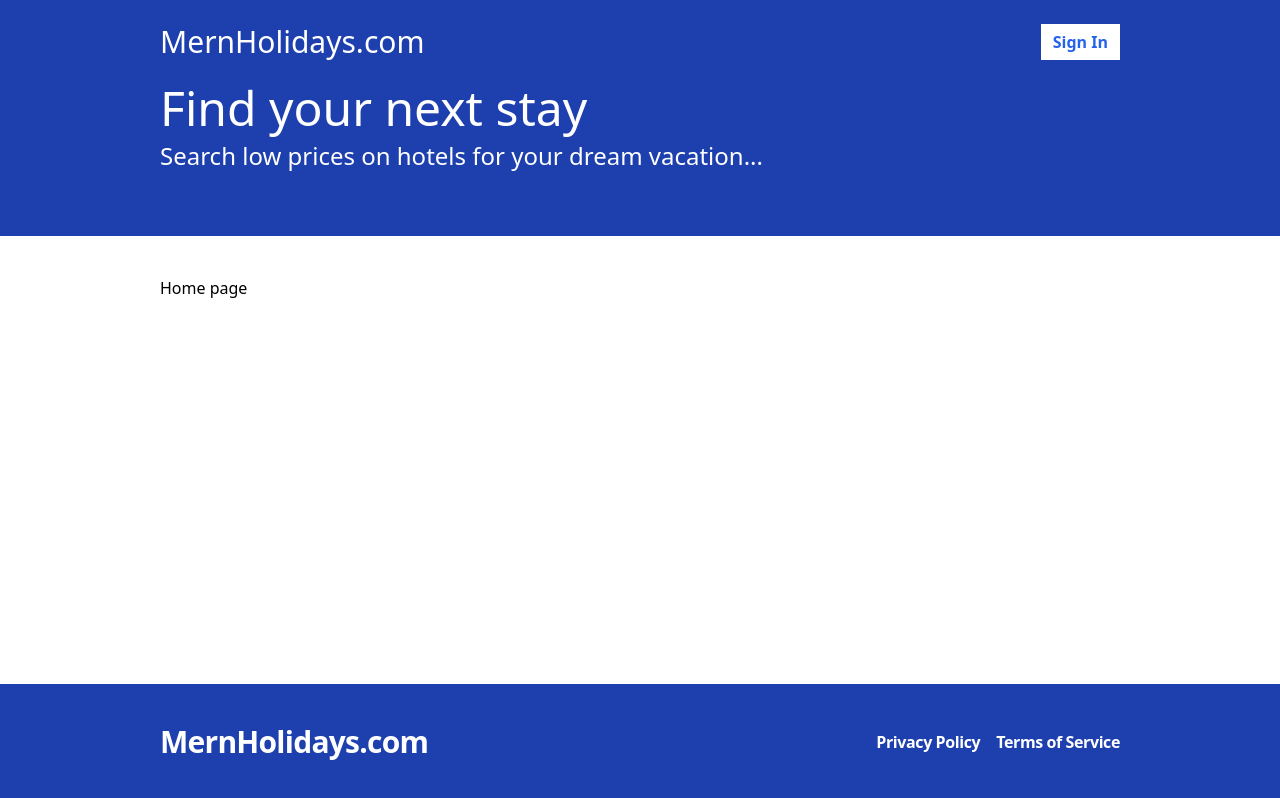
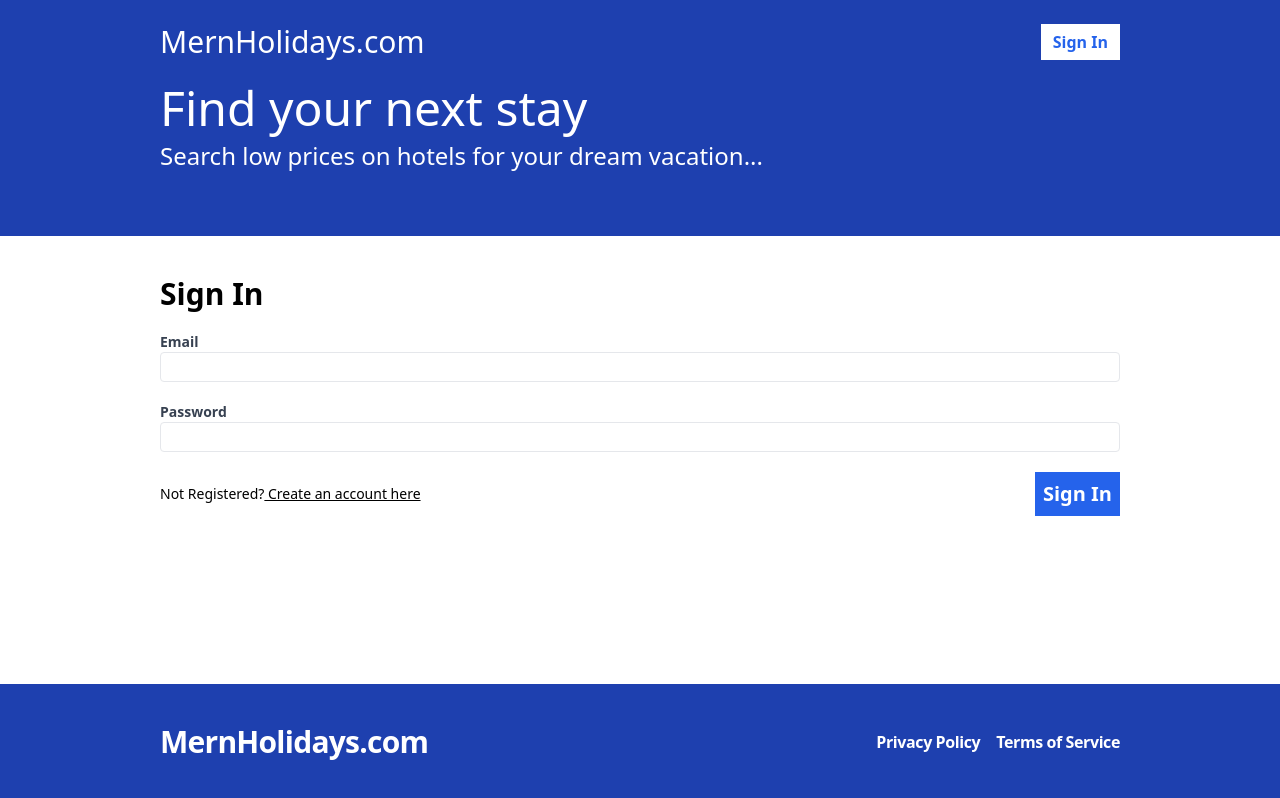
Before and after one commit to lapadatovic/MERNBookingApp, a React (Vite) app in the folder frontend/: page /sign-in in a window 1280 px wide. Before the commit this address led to /. Built offline with nearby package versions, Linux system fonts and the light colour scheme; no server answers.

Commit message:
SignIn and Sign out

```diff
--- a/frontend/src/App.tsx
+++ b/frontend/src/App.tsx
@@ -6,7 +6,7 @@
 } from "react-router-dom";
 
 import Layout from "./layouts/Layout"
-import { Register } from "./pages";
+import { Register,SignIn } from "./pages";
 
 function App() {
 
@@ -34,6 +34,14 @@
               <Register/>
             </Layout>}
         />
+        <Route
+          path="/sign-in"
+          element= {
+            <Layout>
+              <SignIn/>
+            </Layout>}
+        />
+
         <Route path="/search" element={<></>} />
         <Route path="*" element={<Navigate to='/'/>} />
       </Routes>
--- a/frontend/src/api-clients.ts
+++ b/frontend/src/api-clients.ts
@@ -1,8 +1,9 @@
-import { RegisterFormData } from "./pages/Register"
+import { RegisterFormData} from "./pages/Register"
+import { SignInFormData } from "./pages/SignIn";
 
 const API_BASE_URL = import.meta.env.VITE_API_BASE_URL;
 
-export const register = async (formData: RegisterFormData ) => {
+export const register = async ( formData: RegisterFormData ) => {
     const response = await fetch(`${API_BASE_URL}/api/users/register`, {
         method: "POST",
         credentials:"include",
@@ -19,6 +20,36 @@
     }
 }
 
+export const signIn = async ( formData: SignInFormData ) => {
+    const response = await fetch(`${API_BASE_URL}/api/auth/login`, {
+        method: "POST",
+        credentials: "include",
+        headers: {
+            "Content-Type": "application/json"
+        },
+        body: JSON.stringify(formData)
+    });
+
+    const responseBody = await response.json();
+
+    if(!response.ok) {
+        throw new Error(responseBody.message);
+    }
+
+    return responseBody;
+}
+
+export const logOut = async () => {
+    const response = await fetch(`${API_BASE_URL}/api/auth/logout`, {
+        method: "POST",
+        credentials: "include",
+    });
+
+    if(!response.ok) {
+        throw new Error("Error during sign out");
+    }
+};
+
 export const validateToken = async () =>  {
     const response = await fetch(`${API_BASE_URL}/api/auth/validate-token`,{
         credentials: "include"}
--- a/frontend/src/components/Header.tsx
+++ b/frontend/src/components/Header.tsx
@@ -1,5 +1,6 @@
 import {Link} from 'react-router-dom'
 import { useAppContext } from '../context/AppContext';
+import { SignOutButton } from './index'
 
 const Header = () => {
     const {isLoggedIn } = useAppContext();
@@ -16,16 +17,17 @@
                             <>
                                 <Link
                                     to="/my-bookings"
-                                    className='cursor-pointer flex items-center text-blue-600 px-3 font-bold hover:bg-gray-300 bg-white'
+                                    className='cursor-pointer flex items-center  px-3 text-white font-bold hover:bg-gray-300'
                                 >
                                     My Bookings
                                 </Link>
                                 <Link
                                     to="/my-hotels"
-                                    className='cursor-pointer flex items-center text-blue-600 px-3 font-bold hover:bg-gray-300 bg-white'
+                                    className='cursor-pointer flex items-center  px-3 text-white font-bold hover:bg-gray-300'
                                 >
                                     My Hotels
                                 </Link>
+                                <SignOutButton />
                                 <button
                                     className=''
                                 >
@@ -40,7 +42,6 @@
                                 Sign In
                             </Link>
                         )
-
                     }
                 </span>
             </div>
--- /dev/null
+++ b/frontend/src/components/SignOutButton.tsx
@@ -0,0 +1,41 @@
+import { useMutation, useQueryClient } from "react-query";
+import * as apiClient from '../api-clients'
+import { useAppContext } from '../context/AppContext';
+
+
+const SignOutButton = () => {
+
+    const queryClient = useQueryClient()
+    const { showToast } = useAppContext();
+
+    const mutation = useMutation(apiClient.logOut, {
+        onSuccess: async () => {
+            await queryClient.invalidateQueries('validateToken');
+            showToast({
+                message: 'Signed out!',
+                type: "SUCCESS",
+            });
+        },
+        onError: (error: Error) => {
+            showToast({
+                message: error.message || "Error",
+                type: "ERROR",
+            });
+        },
+    });
+
+    const handleButtonClick = () => {
+        mutation.mutate();
+    }
+
+    return (
+        <button
+            onClick={handleButtonClick}
+            className="text-blue-600 px-3 bg-white font-bold hover:bg-gray-100"
+        >
+            Sign Out
+        </button>
+    )
+}
+
+export default SignOutButton;
--- a/frontend/src/components/index.ts
+++ b/frontend/src/components/index.ts
@@ -2,10 +2,12 @@
 import Hero from "./Hero"
 import Footer from "./Footer"
 import Toast from "./Toast"
+import SignOutButton from './SignOutButton'
 
 export {
     Header,
     Hero,
     Footer,
-    Toast
+    Toast,
+    SignOutButton,
 }
--- a/frontend/src/pages/Register.tsx
+++ b/frontend/src/pages/Register.tsx
@@ -1,5 +1,5 @@
 import { useForm } from "react-hook-form";
-import { useMutation } from "react-query";
+import { useMutation, useQueryClient } from "react-query";
 import * as apiClient from '../api-clients'
 import { useAppContext } from "../context/AppContext";
 import { useNavigate } from "react-router-dom";
@@ -15,6 +15,7 @@
 
 
 const Register = () => {
+    const queryClient = useQueryClient();
     const navigate = useNavigate();
     const { showToast } = useAppContext();
     /*
@@ -26,18 +27,19 @@
 
     // Create mutation or create
     const mutation = useMutation(apiClient.register, {
-        onSuccess: ()=>{
+        onSuccess: async ()=>{
             showToast({
                 message: "Registration Success",
-                type: "SUCCESS"
-            })
+                type: "SUCCESS",
+            });
+            await queryClient.invalidateQueries('validateToken');
             navigate('/');
         },
         onError: (error: Error) => {
            showToast({
                 message: error.message,
-                type: "ERROR"
-           })
+                type: "ERROR",
+           });
         }
     });
 
--- /dev/null
+++ b/frontend/src/pages/SignIn.tsx
@@ -0,0 +1,101 @@
+import { useForm } from "react-hook-form"
+import { useMutation, useQueryClient } from "react-query";
+import * as apiClient from '../api-clients'
+import { useAppContext } from "../context/AppContext";
+import { useNavigate } from "react-router-dom";
+import { Link } from "react-router-dom";
+
+export type SignInFormData = {
+    email: string;
+    password: string;
+}
+
+const SignIn = () => {
+    const queryClient = useQueryClient();
+    const { register, formState:{errors}, handleSubmit } = useForm<SignInFormData>();
+    const { showToast } = useAppContext();
+    const navigate = useNavigate();
+
+
+     // Create mutation or create
+    const mutation = useMutation(apiClient.signIn, {
+        onSuccess:async ()=>{
+            showToast({
+                message: "Sign In Successfully",
+                type: "SUCCESS"
+            });
+            await queryClient.invalidateQueries('validateToken');
+            navigate('/');
+        },
+        onError: (error: Error) => {
+           showToast({
+                message: error.message,
+                type: "ERROR"
+           })
+        }
+    });
+
+    const onSubmit = handleSubmit( (data) => {
+        mutation.mutate(data);
+    })
+
+    return (
+
+        <form className="flex flex-col gap-5" onSubmit={onSubmit}>
+            <h2 className="text-3xl font-bold ">Sign In</h2>
+
+            <label className="text-gray-700 text-sm font-bold flex-1">
+                    Email
+                    <input
+                        type="email"
+                        className="border rounded w-full py-1 font-normal focus:outline-none"
+                        {...register('email', {required: "Field is required"})}
+                    />
+                    {
+                        errors.email && (
+                            <span className="text-red-500">
+                                {errors.email.message}
+                            </span>
+                        )
+                    }
+            </label>
+            <label className="text-gray-700 text-sm font-bold flex-1">
+                    Password
+                    <input
+                        type="password"
+                        className="border rounded w-full py-1 font-normal focus:outline-none"
+                        {...register('password',
+                            {
+                                required: "Field is required",
+                                minLength: {
+                                    value: 6,
+                                    message: 'Password must be at least 6 characters'
+                                }
+                            })
+                        }
+                    />
+                    {
+                        errors.password && (
+                            <span className="text-red-500">
+                                {errors.password.message}
+                            </span>
+                        )
+                    }
+            </label>
+
+            <span className="flex items-center justify-between">
+                <span className="text-sm">
+                    Not Registered?
+                    <Link to='/register' className="underline"> Create an account here</Link>
+                </span>
+                <button type="submit" className="bg-blue-600 text-white p-2 font-bold hover:bg-blue-500 text-xl">
+                   Sign In
+                </button>
+            </span>
+
+        </form>
+    )
+}
+
+
+export default SignIn;
--- a/frontend/src/pages/index.ts
+++ b/frontend/src/pages/index.ts
@@ -1,5 +1,7 @@
 import Register from "./Register";
+import SignIn from "./SignIn";
 
 export {
     Register,
+    SignIn,
 }
```
Also changed, not shown: 2 other files (tests, documents, lock files or other folders).
